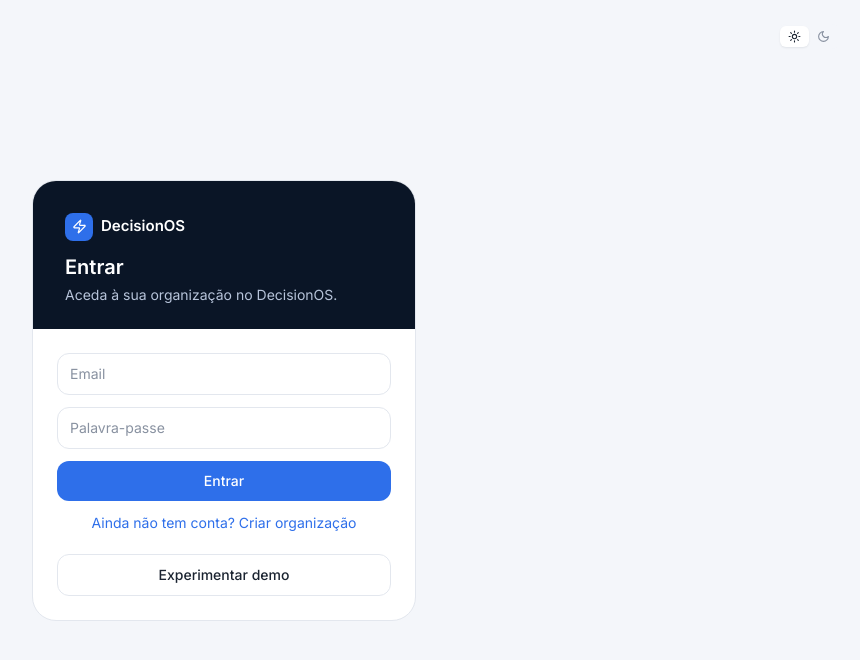
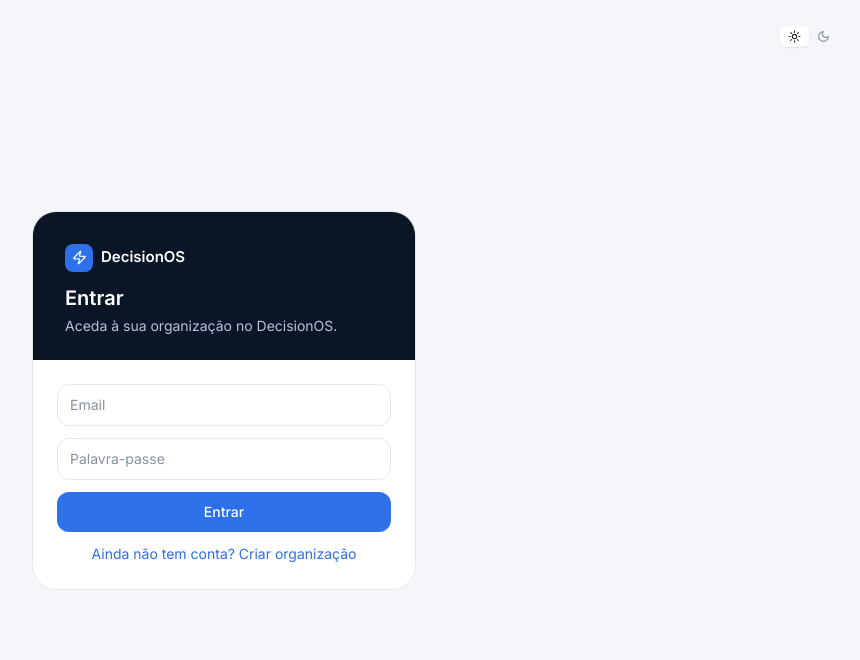
Before and after one commit to jose-galvao13/DecisionOS, a React (Vite) app in the folder frontend/: page / in a window 1280 px wide. Shown: the top 660 px of the page, without its empty margins (416-1276 px from the left). Built offline with nearby package versions, Linux system fonts and the light colour scheme; no server answers.

Commit message:
Update AuthScreen.jsx

```diff
--- a/frontend/src/auth/AuthScreen.jsx
+++ b/frontend/src/auth/AuthScreen.jsx
@@ -73,16 +73,6 @@ function AuthScreen({ onAuthenticated }) {
             {mode === "login" ? t("auth.switchToRegister") : t("auth.switchToLogin")}
           </button>
         </form>
-        <div className="px-6 pb-6 -mt-1">
-          <button
-            type="button"
-            onClick={() => onAuthenticated({ name: "Demo" })}
-            className="w-full py-2.5 rounded-xl text-sm font-medium"
-            style={{ border: `1px solid ${C.greyBorder}`, color: C.charcoal }}
-          >
-            {t("auth.tryDemo")}
-          </button>
-        </div>
       </div>
     </div>
   );
```
